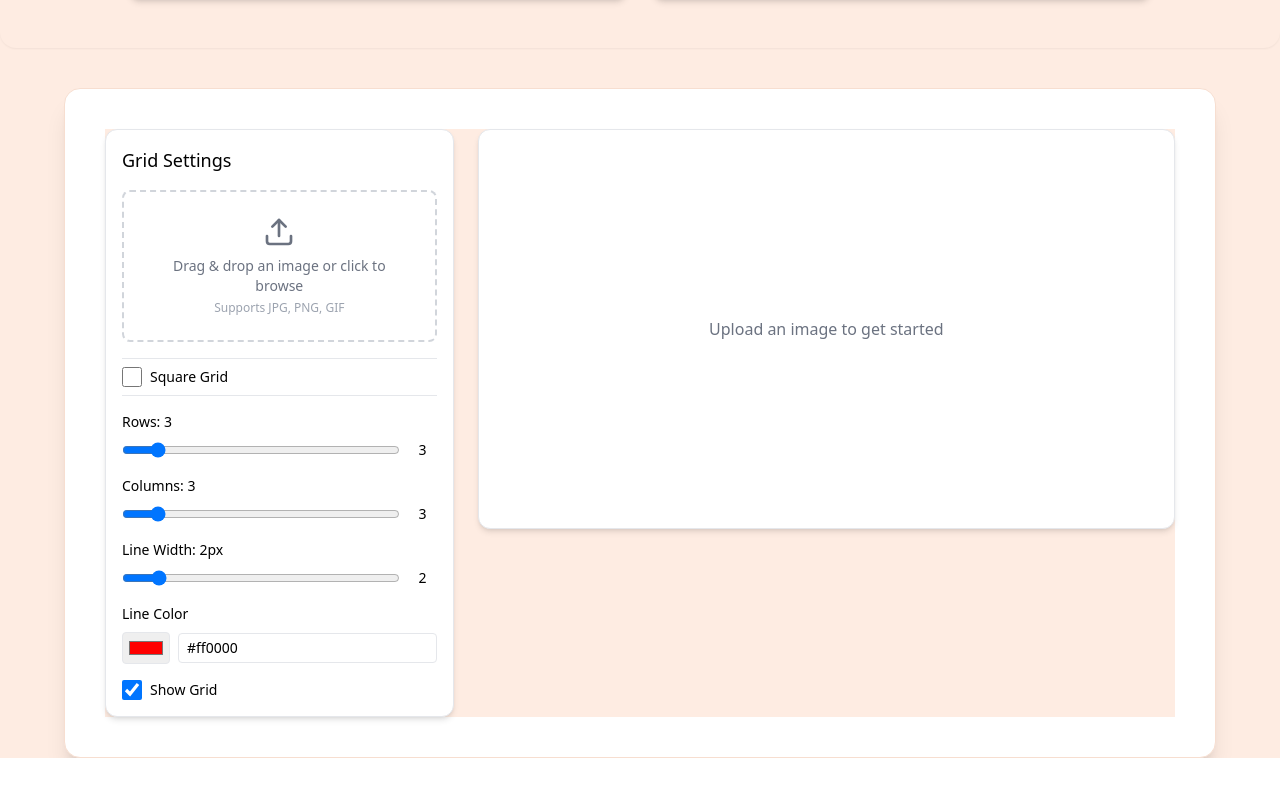
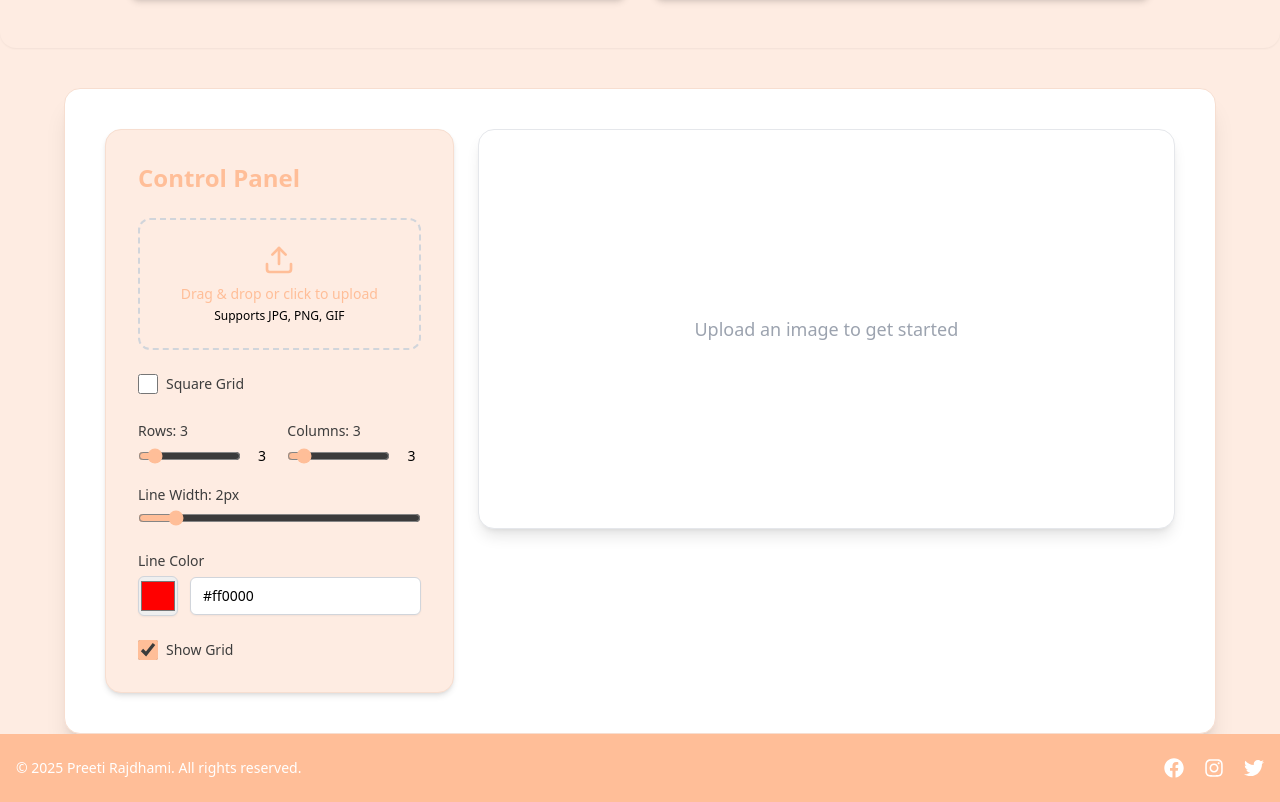
Before and after one commit to Preetirajdhami/GridMaker, a Next.js app in the folder frontend/: page / in a window 1280 px wide. Shown: the part 808-1610 px from the top of the page. Before the commit the page ends 1566 px from the top, so only its background shows below. Built offline with nearby package versions, Linux system fonts and the light colour scheme.

Commit message:
added footer

```diff
--- a/frontend/package.json
+++ b/frontend/package.json
@@ -13,7 +13,8 @@
     "lucide-react": "^0.488.0",
     "next": "15.3.0",
     "react": "^19.0.0",
-    "react-dom": "^19.0.0"
+    "react-dom": "^19.0.0",
+    "react-icons": "^5.5.0"
   },
   "devDependencies": {
     "@eslint/eslintrc": "^3",
--- a/frontend/src/app/components/control-panel.tsx
+++ b/frontend/src/app/components/control-panel.tsx
@@ -1,15 +1,15 @@
-"use client"
+"use client";
 
-import type React from "react"
-import { useState } from "react"
-import { Upload } from "lucide-react"
-import type { GridSettings } from "./grid-drawing-tool"
+import type React from "react";
+import { useState } from "react";
+import { Upload } from "lucide-react";
+import type { GridSettings } from "./grid-drawing-tool";
 
 interface ControlPanelProps {
-  gridSettings: GridSettings
-  updateGridSettings: (settings: Partial<GridSettings>) => void
-  onImageUpload: (imageDataUrl: string) => void
-  updateGridType: (isSquare: boolean) => void
+  gridSettings: GridSettings;
+  updateGridSettings: (settings: Partial<GridSettings>) => void;
+  onImageUpload: (imageDataUrl: string) => void;
+  updateGridType: (isSquare: boolean) => void;
 }
 
 export function ControlPanel({
@@ -18,78 +18,73 @@ export function ControlPanel({
   onImageUpload,
   updateGridType,
 }: ControlPanelProps) {
-  const [isDragging, setIsDragging] = useState(false)
+  const [isDragging, setIsDragging] = useState(false);
 
   const handleFileChange = (e: React.ChangeEvent<HTMLInputElement>) => {
-    const file = e.target.files?.[0]
+    const file = e.target.files?.[0];
     if (file) {
-      const reader = new FileReader()
+      const reader = new FileReader();
       reader.onload = (event) => {
         if (event.target?.result) {
-          onImageUpload(event.target.result as string)
+          onImageUpload(event.target.result as string);
         }
+      };
+      reader.readAsDataURL(file);
     }
-      reader.readAsDataURL(file)
-    }
-  }
+  };
 
   const handleDragOver = (e: React.DragEvent) => {
-    e.preventDefault()
-    setIsDragging(true)
-  }
+    e.preventDefault();
+    setIsDragging(true);
+  };
 
-  const handleDragLeave = () => {
-    setIsDragging(false)
-  }
+  const handleDragLeave = () => setIsDragging(false);
 
   const handleDrop = (e: React.DragEvent) => {
-    e.preventDefault()
-    setIsDragging(false)
-
-    const file = e.dataTransfer.files?.[0]
-    if (file && file.type.startsWith("image/")) {
-      const reader = new FileReader()
+    e.preventDefault();
+    setIsDragging(false);
+    const file = e.dataTransfer.files?.[0];
+    if (file?.type.startsWith("image/")) {
+      const reader = new FileReader();
       reader.onload = (event) => {
         if (event.target?.result) {
-          onImageUpload(event.target.result as string)
+          onImageUpload(event.target.result as string);
         }
+      };
+      reader.readAsDataURL(file);
     }
-      reader.readAsDataURL(file)
-    }
-  }
+  };
 
   const handleRowChange = (value: number) => {
-    updateGridSettings({ rows: value })
-    if (gridSettings.isSquareGrid) {
-      updateGridSettings({ columns: value })
-    }
-  }
+    updateGridSettings({ rows: value });
+    if (gridSettings.isSquareGrid) updateGridSettings({ columns: value });
+  };
 
   const handleColumnChange = (value: number) => {
-    updateGridSettings({ columns: value })
-    if (gridSettings.isSquareGrid) {
-      updateGridSettings({ rows: value })
-    }
-  }
+    updateGridSettings({ columns: value });
+    if (gridSettings.isSquareGrid) updateGridSettings({ rows: value });
+  };
 
   return (
-    <div className="space-y-6">
-      <div>
-        <h2 className="text-lg font-medium mb-4">Grid Settings</h2>
+    <div className="bg-base rounded-2xl p-6 md:p-8 shadow-md border border-secondary space-y-6">
+      <h2 className="text-2xl font-semibold text-primary mb-4">
+        Control Panel
+      </h2>
 
-        <div className="space-y-4">
       <div
-            className={`border-2 border-dashed rounded-lg p-6 text-center cursor-pointer transition-colors ${
-              isDragging ? "border-blue-500 bg-blue-100" : "border-gray-300"
+        className={`border-2 border-dashed rounded-xl p-6 text-center transition-colors cursor-pointer ${
+          isDragging ? "border-primary bg-primary/10" : "border-gray-300"
         }`}
         onDragOver={handleDragOver}
         onDragLeave={handleDragLeave}
         onDrop={handleDrop}
         onClick={() => document.getElementById("image-upload")?.click()}
       >
-            <Upload className="mx-auto h-8 w-8 text-gray-500 mb-2" />
-            <p className="text-sm text-gray-500 mb-1">Drag & drop an image or click to browse</p>
-            <p className="text-xs text-gray-400">Supports JPG, PNG, GIF</p>
+        <Upload className="mx-auto h-8 w-8 text-primary mb-2" />
+        <p className="text-sm text-primary mb-1">
+          Drag & drop or click to upload
+        </p>
+        <p className="text-xs text-muted">Supports JPG, PNG, GIF</p>
         <input
           id="image-upload"
           type="file"
@@ -99,107 +94,136 @@ export function ControlPanel({
         />
       </div>
 
-          <div className="flex items-center space-x-2 py-2 border-t border-b my-4">
+      <div className="flex items-center space-x-2">
         <input
           type="checkbox"
           id="grid-type"
           checked={gridSettings.isSquareGrid}
           onChange={(e) => updateGridType(e.target.checked)}
-              className="h-5 w-5 text-blue-600"
+          className="accent-primary w-5 h-5"
         />
-            <label htmlFor="grid-type" className="text-sm">Square Grid</label>
+        <label htmlFor="grid-type" className="text-sm text-primaryText">
+          Square Grid
+        </label>
       </div>
 
-          <div className="grid gap-2">
-            <label htmlFor="rows" className="text-sm font-medium">
+     {/* Sliders */}
+<div className="space-y-4">
+  {/* Row 1: Rows and Columns */}
+  <div className="grid gap-4 md:grid-cols-2">
+    {/* Rows */}
+    <div className="space-y-1">
+      <label
+        htmlFor="rows"
+        className="text-sm font-medium text-primaryText"
+      >
         Rows: {gridSettings.rows}
       </label>
-            <div className="flex items-center gap-2">
+      <div className="flex items-center gap-3">
         <input
           id="rows"
           type="range"
           min={1}
           max={20}
-                step={1}
           value={gridSettings.rows}
-                onChange={(e) => handleRowChange(parseInt(e.target.value))}
-                className="w-full"
+          onChange={(e) => handleRowChange(+e.target.value)}
+          className="w-full accent-primary"
         />
-              <span className="w-8 text-center text-sm">{gridSettings.rows}</span>
+        <span className="text-sm w-6 text-center">
+          {gridSettings.rows}
+        </span>
       </div>
     </div>
 
-          <div className="grid gap-2">
-            <label htmlFor="columns" className="text-sm font-medium">
+    {/* Columns */}
+    <div className="space-y-1">
+      <label
+        htmlFor="columns"
+        className="text-sm font-medium text-primaryText"
+      >
         Columns: {gridSettings.columns}
       </label>
-            <div className="flex items-center gap-2">
+      <div className="flex items-center gap-3">
         <input
           id="columns"
           type="range"
           min={1}
           max={20}
-                step={1}
           value={gridSettings.columns}
-                onChange={(e) => handleColumnChange(parseInt(e.target.value))}
-                className="w-full"
+          onChange={(e) => handleColumnChange(+e.target.value)}
+          className="w-full accent-primary"
         />
-              <span className="w-8 text-center text-sm">{gridSettings.columns}</span>
+        <span className="text-sm w-6 text-center">
+          {gridSettings.columns}
+        </span>
+      </div>
     </div>
   </div>
 
-          <div className="grid gap-2">
-            <label htmlFor="lineWidth" className="text-sm font-medium">
+  {/* Row 2: Line Width */}
+  <div className="space-y-1">
+    <label
+      htmlFor="lineWidth"
+      className="text-sm font-medium text-primaryText"
+    >
       Line Width: {gridSettings.lineWidth}px
     </label>
-            <div className="flex items-center gap-2">
     <input
       id="lineWidth"
       type="range"
       min={1}
       max={10}
-                step={1}
       value={gridSettings.lineWidth}
-                onChange={(e) => updateGridSettings({ lineWidth: parseInt(e.target.value) })}
-                className="w-full"
+      onChange={(e) =>
+        updateGridSettings({ lineWidth: +e.target.value })
+      }
+      className="w-full accent-primary"
     />
-              <span className="w-8 text-center text-sm">{gridSettings.lineWidth}</span>
-            </div>
   </div>
 
-          <div className="grid gap-2">
-            <label htmlFor="lineColor" className="text-sm font-medium">
+  {/* Row 3: Line Color */}
+  <div className="space-y-1">
+    <label
+      htmlFor="lineColor"
+      className="text-sm font-medium text-primaryText"
+    >
       Line Color
     </label>
-            <div className="flex items-center gap-2">
+    <div className="flex items-center gap-3">
       <input
-                id="lineColor"
         type="color"
         value={gridSettings.lineColor}
-                onChange={(e) => updateGridSettings({ lineColor: e.target.value })}
-                className="w-12 h-8 p-1 border rounded"
+        onChange={(e) =>
+          updateGridSettings({ lineColor: e.target.value })
+        }
+        className="w-10 h-10 rounded-md border border-gray-300 shadow-sm cursor-pointer"
       />
       <input
         type="text"
         value={gridSettings.lineColor}
-                onChange={(e) => updateGridSettings({ lineColor: e.target.value })}
-                className="flex-1 border rounded px-2 py-1 text-sm"
+        onChange={(e) =>
+          updateGridSettings({ lineColor: e.target.value })
+        }
+        className="flex-1 px-3 py-2 rounded-md border border-gray-300 text-sm shadow-sm focus:outline-none focus:ring-2 focus:ring-blue-500"
       />
     </div>
   </div>
+</div>
 
+
+      {/* Show Grid Checkbox */}
       <div className="flex items-center space-x-2">
         <input
           type="checkbox"
           id="show-grid"
           checked={gridSettings.showGrid}
           onChange={(e) => updateGridSettings({ showGrid: e.target.checked })}
-              className="h-5 w-5 text-blue-600"
+          className="accent-primary w-5 h-5"
         />
-            <label htmlFor="show-grid" className="text-sm">Show Grid</label>
+        <label htmlFor="show-grid" className="text-sm text-primaryText">
+          Show Grid
+        </label>
       </div>
     </div>
-      </div>
-    </div>
-  )
+  );
 }
--- /dev/null
+++ b/frontend/src/app/components/footer.tsx
@@ -0,0 +1,31 @@
+import React from "react";
+import { FaFacebook, FaInstagram, FaTwitter } from "react-icons/fa";
+
+const Footer = () => {
+  return (
+    <footer className="bg-primary text-white py-6">
+      <div className="container mx-auto px-4 flex flex-col md:flex-row items-center justify-between gap-4">
+
+        {/* Copyright */}
+        <p className="text-sm text-center md:text-left">
+          © {new Date().getFullYear()} Preeti Rajdhami. All rights reserved.
+        </p>
+
+        {/* Social Links */}
+        <div className="flex gap-5 text-xl">
+          <a href="#" aria-label="Facebook" className="hover:text-primaryText hover:scale-110 transition-transform duration-300">
+            <FaFacebook />
+          </a>
+          <a href="#" aria-label="Instagram" className="hover:text-primaryText  hover:scale-110 transition-transform duration-300">
+            <FaInstagram />
+          </a>
+          <a href="#" aria-label="Twitter" className="hover:text-primaryText  hover:scale-110 transition-transform duration-300">
+            <FaTwitter />
+          </a>
+        </div>
+      </div>
+    </footer>
+  );
+};
+
+export default Footer;
--- a/frontend/src/app/components/grid-drawing-tool.tsx
+++ b/frontend/src/app/components/grid-drawing-tool.tsx
@@ -5,7 +5,6 @@ import { ControlPanel } from "./control-panel"
 import { GridOverlay } from "./grid-overlay"
 import { useMobile } from "../hooks/use-mobile"
 
-// Updated GridSettings type
 export type GridSettings = {
   rows: number
   columns: number
@@ -15,10 +14,10 @@ export type GridSettings = {
   isSquareGrid: boolean
 }
 
-// Custom Card component
+// ✨ Enhanced Card
 function Card({ children, className = "" }: { children: React.ReactNode; className?: string }) {
   return (
-    <div className={`rounded-xl border border-gray-200 bg-white shadow-md ${className}`}>
+    <div className={`rounded-2xl border border-gray-200 bg-white shadow-lg p-6 ${className}`}>
       {children}
     </div>
   )
@@ -26,7 +25,6 @@ function Card({ children, className = "" }: { children: React.ReactNode; classNa
 
 export function GridDrawingTool() {
   const [image, setImage] = useState<string | null>(null)
-
 
   const [gridSettings, setGridSettings] = useState<GridSettings>({
     rows: 3,
@@ -46,7 +44,6 @@ export function GridDrawingTool() {
   const updateGridSettings = (newSettings: Partial<GridSettings>) => {
     setGridSettings((prev) => {
       const updated = { ...prev, ...newSettings }
-      // ✅ Keep columns = rows if square grid is active
       if (updated.isSquareGrid) {
         updated.columns = updated.rows
       }
@@ -54,7 +51,6 @@ export function GridDrawingTool() {
     })
   }
 
-  // ✅ Toggle grid type (square vs rectangular)
   const updateGridType = (isSquare: boolean) => {
     setGridSettings((prev) => ({
       ...prev,
@@ -64,29 +60,34 @@ export function GridDrawingTool() {
   }
 
   return (
-    <div className={`flex ${isMobile ? "flex-col" : "flex-row"} gap-6 bg-base w-full`}>
+
+      <div className={`flex flex-col lg:flex-row gap-6`}>
         {/* Control Panel */}
-      <div className={`${isMobile ? "w-full" : "w-1/3"}`}>
-        <Card className="p-4">
+        <div className="w-full lg:w-1/3">
+
+
             <ControlPanel
               gridSettings={gridSettings}
               updateGridSettings={updateGridSettings}
               updateGridType={updateGridType}
               onImageUpload={handleImageUpload}
             />
-        </Card>
+
         </div>
 
-      {/* Image and Grid Overlay */}
-      <div className={`${isMobile ? "w-full" : "w-2/3"}`}>
-        <Card className="p-4 flex items-center justify-center min-h-[400px]">
+        {/* Image + Grid Display */}
+        <div className="w-full lg:w-2/3">
+          <Card className="flex items-center justify-center min-h-[400px] bg-gray-50">
             {image ? (
               <GridOverlay imageUrl={image} gridSettings={gridSettings} />
             ) : (
-            <div className="text-center text-gray-500">Upload an image to get started</div>
+              <div className="text-center text-gray-400 text-lg font-medium">
+                Upload an image to get started
+              </div>
             )}
           </Card>
         </div>
       </div>
+
   )
 }
--- a/frontend/src/app/components/grid-overlay.tsx
+++ b/frontend/src/app/components/grid-overlay.tsx
@@ -106,7 +106,7 @@ export function GridOverlay({ imageUrl, gridSettings }: GridOverlayProps) {
       <div className="mt-2">
         <button
           onClick={handleDownload}
-          className="px-4 py-2 bg-blue-600 text-white rounded hover:bg-blue-700 transition"
+          className="px-4 py-2 bg-primary text-white rounded  transition"
         >
           Download Image
         </button>
--- a/frontend/src/app/hooks/use-mobile.ts
+++ b/frontend/src/app/hooks/use-mobile.ts
@@ -7,7 +7,7 @@ export const useMobile = (): boolean => {
 
   useEffect(() => {
     const handleResize = () => {
-      setIsMobile(window.innerWidth < 768) // Adjust breakpoint as needed
+      setIsMobile(window.innerWidth < 768)
     }
 
     // Set initial value
@@ -16,7 +16,6 @@ export const useMobile = (): boolean => {
     // Add event listener
     window.addEventListener("resize", handleResize)
 
-    // Remove event listener on cleanup
     return () => window.removeEventListener("resize", handleResize)
   }, [])
 
--- a/frontend/src/app/page.tsx
+++ b/frontend/src/app/page.tsx
@@ -1,3 +1,4 @@
+import Footer from "./components/footer";
 import { GridDrawingTool } from "./components/grid-drawing-tool";
 import HowTo from "./components/HowTo";
 import Intro from "./components/intro";
@@ -18,6 +19,8 @@ const Home = () => {
       <section className="max-w-6xl mx-auto bg-white rounded-2xl shadow-xl p-6 md:p-10 border border-secondary transition-all">
         <GridDrawingTool />
       </section>
+
+      <Footer />
     </main>
   );
 };
```
Also changed, not shown: 1 other file (tests, documents, lock files or other folders). Lines whose indentation alone changed are shown as unchanged.
